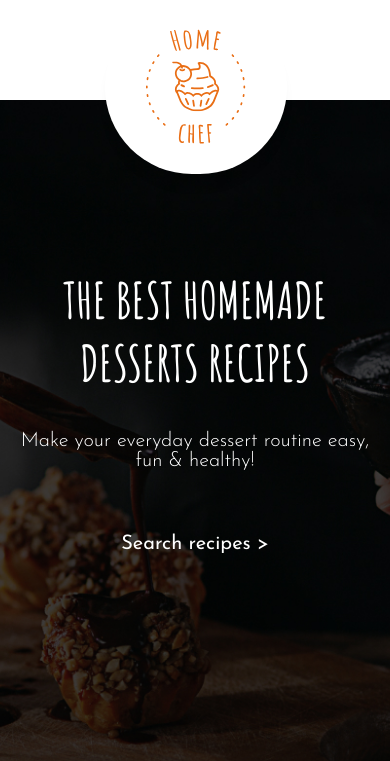
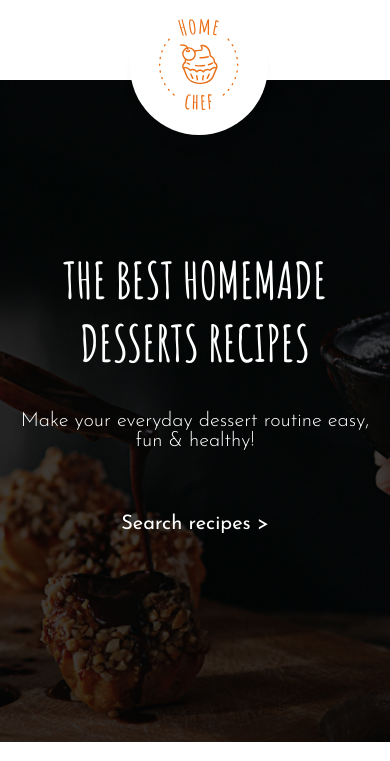
Before and after one commit to anastasiiaal/Dessert-Recipe-blog, a PHP site: page / in a window 390 px wide. Shown: the top 761 px of the page. Run offline with PHP 8.4, Linux system fonts and the light colour scheme; data comes from the database, SQL or seed files in the repository.

Commit message:
:iphone: media queries mobile

```diff
--- a/main.css
+++ b/main.css
@@ -504,12 +504,22 @@ aside > div > .recipe-card {
         width: 90%;
     }
 
+    header {
+        height: 80px;
+    }
+
     .nav__header > ul > li > a {
         display: none;
     }
 
+    .nav__header figure img {
+        transform: scale(0.8);
+    }
+
     .nav__header figure {
-        left: -20px;
+        left: -12px;
+        padding: 3px;
+        margin-top: -5px;
     }
 
     .nav__footer > ul {
```
Also changed, not shown: img/favicon.png (added), img/favicon1.png, img/favicon2.png (added).
